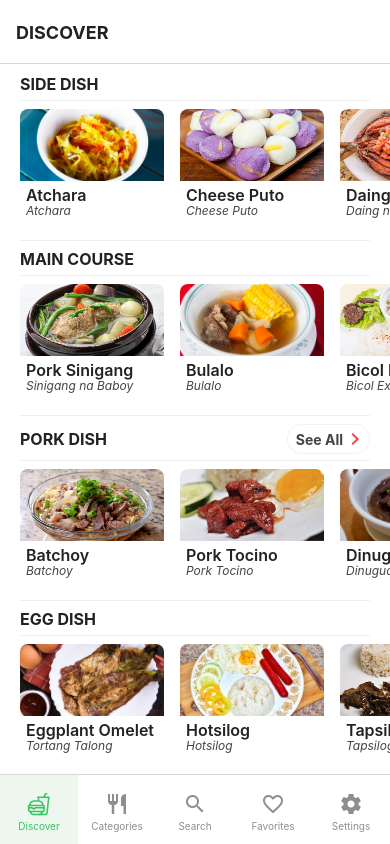
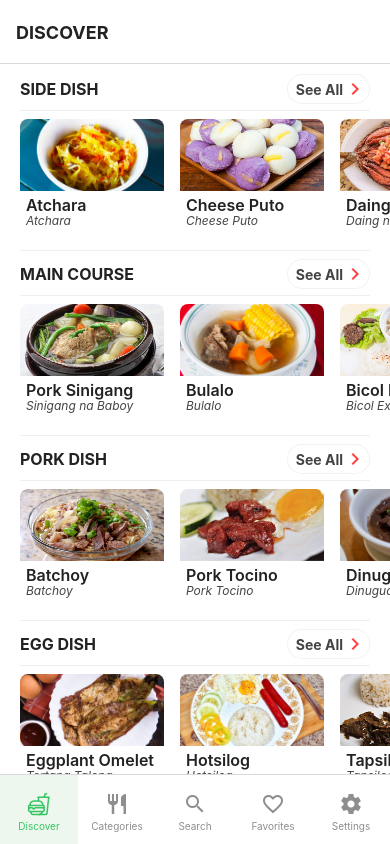
Before and after one commit to godkingjay/Authentic-Pinoy-Recipes-App, a React Native app: screen /Discover in a window 390 px wide. Built offline with nearby package versions, Linux system fonts and the light colour scheme.

Commit message:
ADD: Discover | Type Randomizer Limiter

```diff
--- a/assets/component/horizontalCardsContainer.js
+++ b/assets/component/horizontalCardsContainer.js
@@ -43,7 +43,7 @@ export default function HorizontalCardsContainer({ navigation, route, foodCatego
     <View style = { styles.cardsContainer }>
       <View style={ styles.cardsLabelContainer }>
         <Text style = { styles.foodCategoryName }>{ (foodCategory.name).toUpperCase() }</Text>
-        {foods.length >= 5 ? (
+        {discover.length >= 5 ? (
           <DiscoverSeeAll navigation={ navigation } route={ route } foodType={ foodCategory.name }/>
         ) : (
           null
--- a/screens/Discover.js
+++ b/screens/Discover.js
@@ -28,7 +28,7 @@ export default function Discover({ navigation, route }) {
   useEffect(() => {
     discoverFoodCategories()
       .then(data => {
-        setDiscoverCategories((shuffle(data)).splice(0, data.length));
+        setDiscoverCategories((shuffle(data)).splice(0, data.length < 8 ? data.length : 8));
       })
       .catch(error => {
         alert(error)
```
